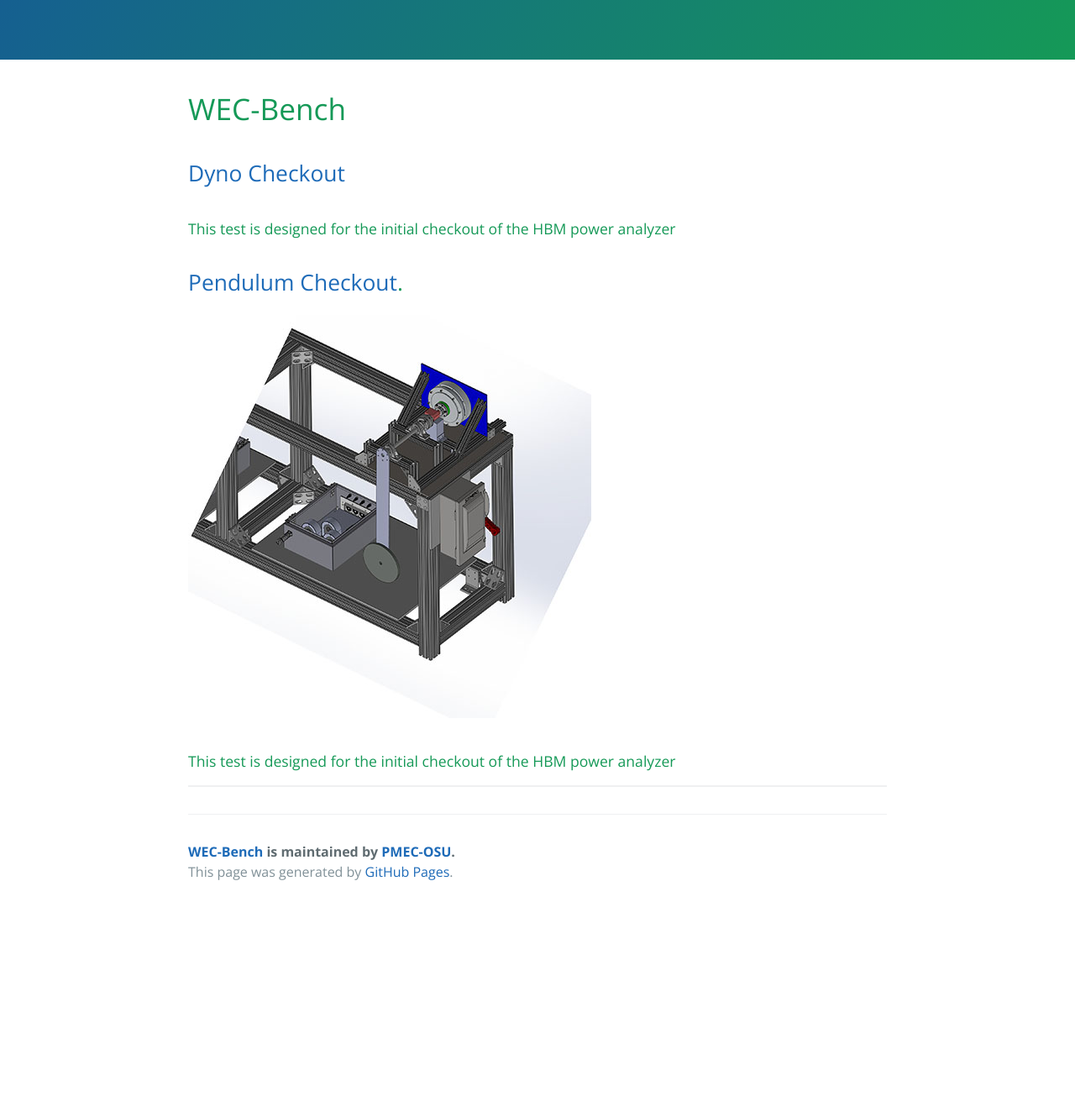
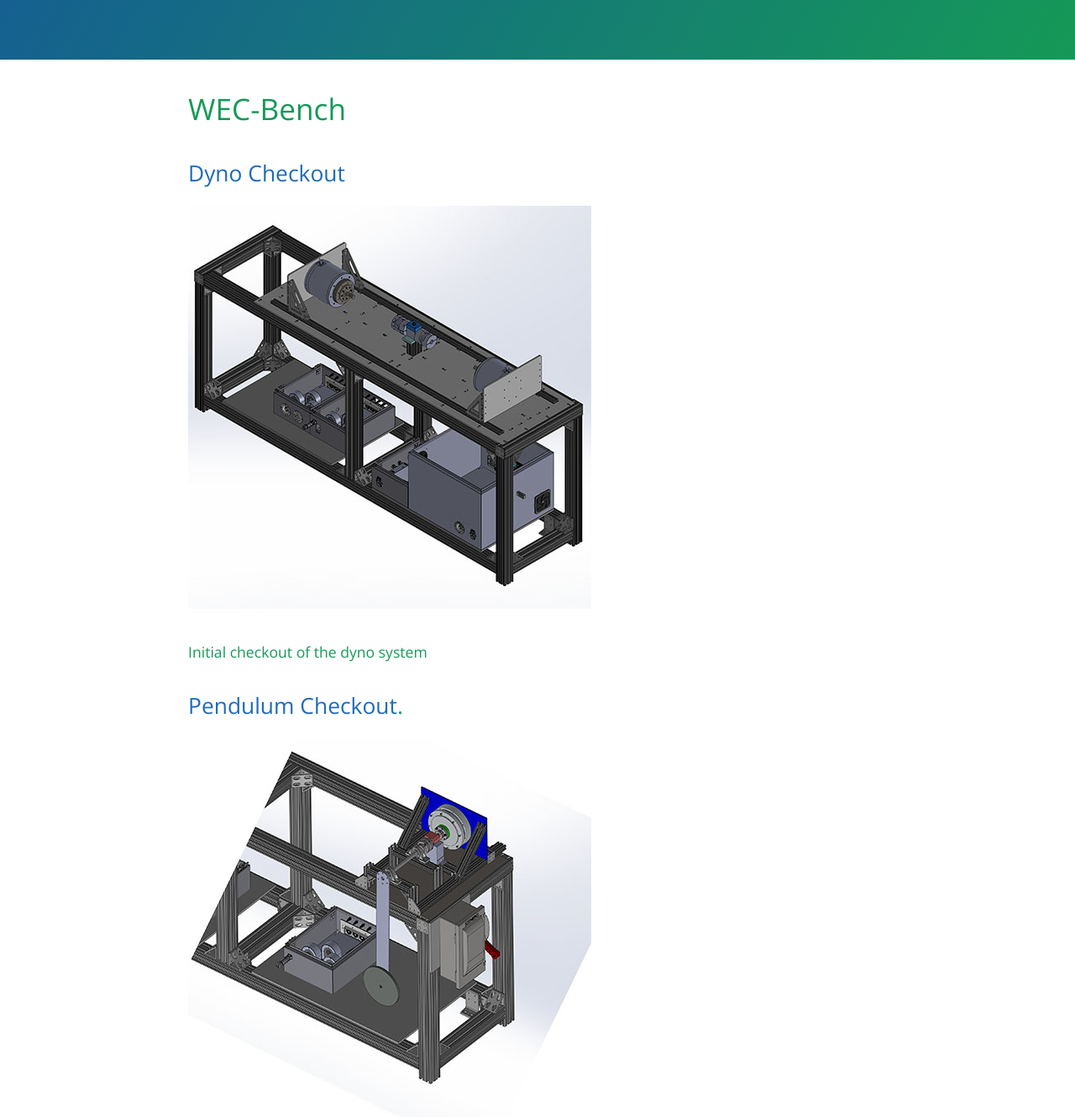
Before and after one commit to PMEC-OSU/WEC-Bench, a Jekyll site: the page built from index.md, in a window 1280 px wide and 1400 px high, scrolled down 342 px. Shown: the top 1330 px of the window at 84% size. Built offline with Jekyll 4.4.1, drawn with Linux system fonts in a browser that asks for light colours; our own code applies the rules of GitHub Pages for plain Markdown files; before the commit the page ends 1424 px from its top, so only the background shows below that; some of the changed text lies outside the part shown.

Commit message:
add image

```diff
--- a/index.md
+++ b/index.md
@@ -6,13 +6,14 @@
 # WEC-Bench
 
 ## [Dyno Checkout](./dynoCheckout.html)
+<img src="images/Dyno_thumbnail.jpg?raw=true"/>
 
-#### This test is designed for the initial checkout of the HBM power analyzer
+#### Initial checkout of the dyno system
 
 
 
 ## [Pendulum Checkout](./pendulumCheckout.html).
 <img src="images/Pendulum_thumbnail.jpg?raw=true"/>
 
-#### This test is designed for the initial checkout of the HBM power analyzer
+#### Initial checkout of the HBM power analyzer
 ---
```
Also changed, not shown: images/Dyno_thumbnail.jpg (added).
